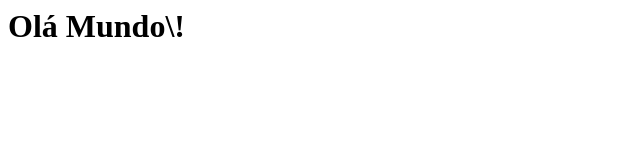
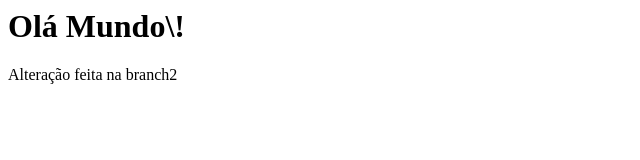
Before and after one commit to josecdrocha/conflito-git, a plain HTML site: page index.html in a window 1280 px wide. Shown: the whole page, without its empty margins (0-640 px from the left). Drawn offline with Linux system fonts and the light colour scheme.

Commit message:
add alteração na branch2

```diff
--- a/index.html
+++ b/index.html
@@ -1 +1,2 @@
 <html><body><h1>Olá Mundo\!</h1></body></html>
+<p>Alteração feita na branch2</p>
```
